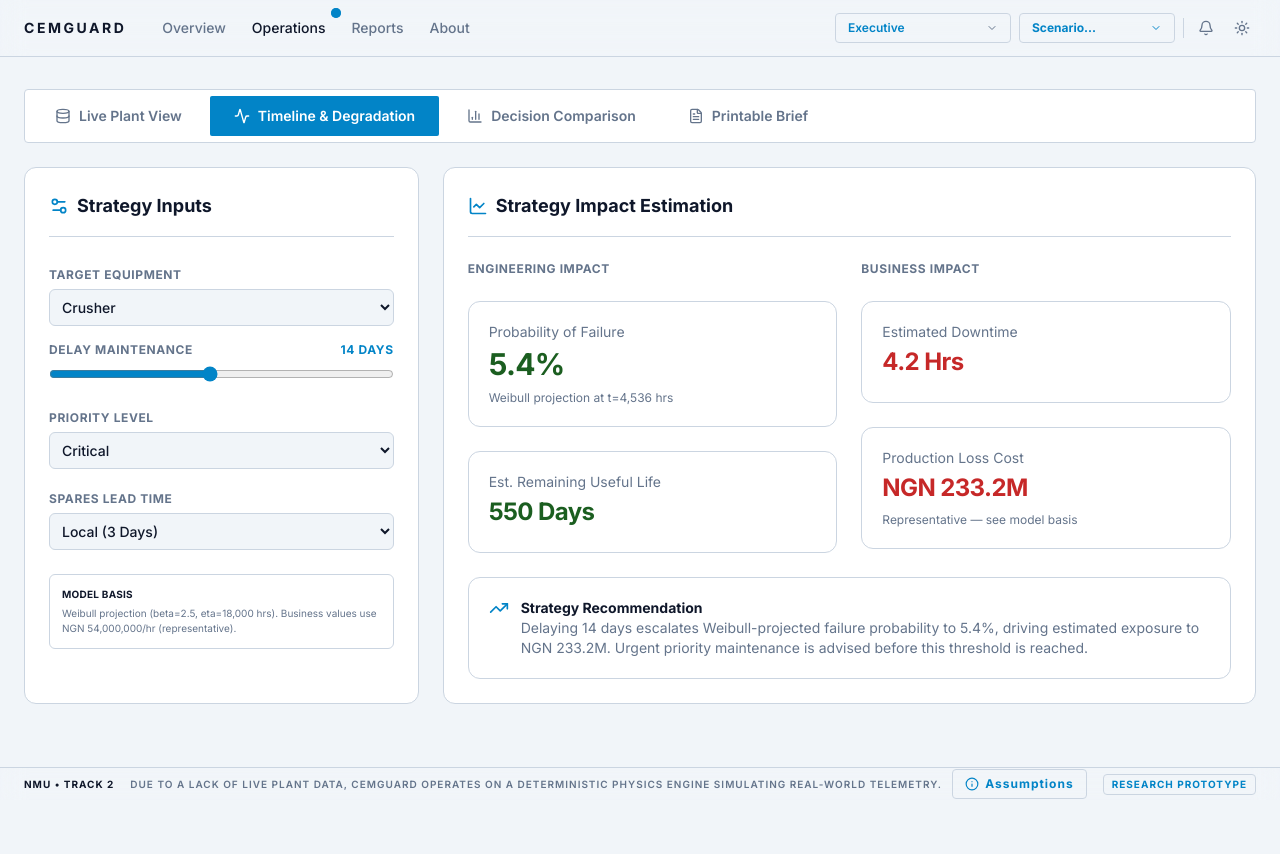
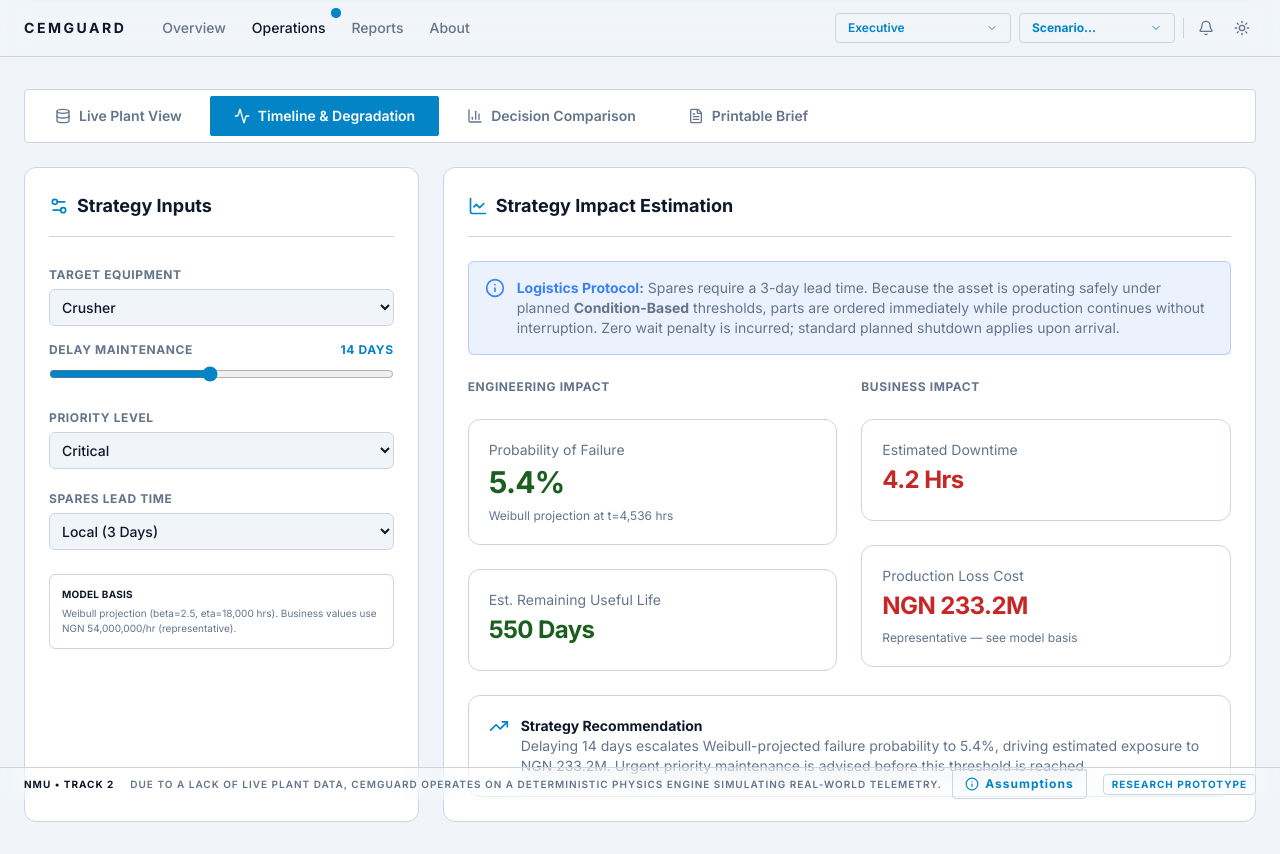
Before and after one commit to francisnaga/CemGuard, a Next.js app: page /dashboard/simulator in a window 1280 px wide. Both pictures are taken after a click on the button "Timeline & Degradation". Before the commit the page ends 800 px from the top, so only its background shows below. Built offline with nearby package versions, Linux system fonts and the light colour scheme.

Commit message:
fix(engine): preserve breakdown states in 0-day Scenario A and correct inverted logistics banner conditions

```diff
--- a/features/simulator/components/TabScenarioAnalysis.tsx
+++ b/features/simulator/components/TabScenarioAnalysis.tsx
@@ -32,15 +32,18 @@ export function TabScenarioAnalysis() {
 
   const rawScenarios = scenariosDef.map(s => {
     let projectedProb = projectFailureProbability(currentHours, s.delay * 24, effectiveEta, beta);
-    if (s.delay === 0) projectedProb = 5; // Post-maintenance baseline
+    if (s.delay === 0 && currentP <= 50) projectedProb = 5; // Post-maintenance baseline ONLY for non-breakdown assets
 
-    const strategy = s.delay === 0 ? 'Preventive' : determineMaintenanceStrategy(projectedProb, s.delay);
+    let strategy = determineMaintenanceStrategy(projectedProb, s.delay);
+    if (s.delay === 0) {
+      strategy = currentP > 70 ? 'Emergency' : currentP > 50 ? 'Corrective' : 'Preventive';
+    }
     const category = targetMachine.name.includes('Kiln') ? 'Kiln' : targetMachine.name.includes('Mill') ? 'Mill' : 'Crusher';
     const impact = calculateBusinessImpact(strategy, category, 0, s.delay);
 
     return {
       ...s,
-      risk: s.delay === 0 ? 5 : Math.round(projectedProb),
+      risk: s.delay === 0 ? (currentP > 50 ? Math.round(currentP) : 5) : Math.round(projectedProb),
       downtime: impact.downtimeHours,
       cost: impact.totalRiskExposure / 1_000_000
     };
--- a/features/simulator/components/TabStrategyPlanner.tsx
+++ b/features/simulator/components/TabStrategyPlanner.tsx
@@ -31,14 +31,16 @@ export function TabStrategyPlanner() {
 
   const projectedHours = delayDays * 24;
   let projectedProb  = projectFailureProbability(currentHours, projectedHours, effectiveEta, beta);
-  if (delayDays === 0) projectedProb = 5; // Post-maintenance baseline (immediate preventive intervention)
+  if (delayDays === 0 && targetMachine.failureProb <= 50) projectedProb = 5; // Post-maintenance baseline ONLY for non-breakdown assets
 
   // Real math: time to 80% failure probability = eta * (-ln(0.2))^(1/beta)
   const t80 = effectiveEta * Math.pow(-Math.log(1 - 0.8), 1 / beta);
   const remainingLifeHours = Math.max(0, t80 - currentHours); // Do NOT subtract projectedHours here, RUL is physical current state
   const remainingLifeDays = Math.round(remainingLifeHours / 24);
 
-  const currentStrategy = delayDays === 0 ? 'Preventive' : determineMaintenanceStrategy(projectedProb, delayDays);
+  const currentStrategy = delayDays === 0
+    ? (targetMachine.failureProb > 70 ? 'Emergency' : targetMachine.failureProb > 50 ? 'Corrective' : 'Preventive')
+    : determineMaintenanceStrategy(projectedProb, delayDays);
 
   // Use the exact same unified business impact function as the rest of the app,
   // enforcing strict React reactivity with useMemo to prevent stale state bugs.
@@ -139,7 +141,7 @@ export function TabStrategyPlanner() {
         </div>
 
         {/* Logistics protocol notice for planned preventive/condition-based maintenance */}
-        {(currentStrategy === 'Preventive' || currentStrategy === 'Condition-Based' || currentStrategy === 'Predictive') && delayDays === 0 && sparesLeadTime > 0 && (
+        {(currentStrategy === 'Preventive' || currentStrategy === 'Condition-Based' || currentStrategy === 'Predictive') && delayDays >= sparesLeadTime && sparesLeadTime > 0 && (
           <div className="bg-blue-500/10 border border-blue-500/30 p-4 rounded-lg flex items-start space-x-3 text-sm">
             <Info className="h-5 w-5 text-blue-500 shrink-0" />
             <p className="text-muted-foreground">
@@ -159,7 +161,7 @@ export function TabStrategyPlanner() {
         )}
 
         {/* Warning when delaying maintenance exceeds spares lead time on non-breakdown state */}
-        {(currentStrategy !== 'Emergency' && currentStrategy !== 'Corrective') && delayDays > 0 && sparesLeadTime > delayDays && (
+        {(currentStrategy !== 'Emergency' && currentStrategy !== 'Corrective') && delayDays < sparesLeadTime && sparesLeadTime > 0 && (
           <div className="bg-orange-500/10 border border-orange-500/30 p-4 rounded-lg flex items-start space-x-3 text-sm">
             <ShieldAlert className="h-5 w-5 text-orange-500 shrink-0" />
             <p className="text-muted-foreground">
```
